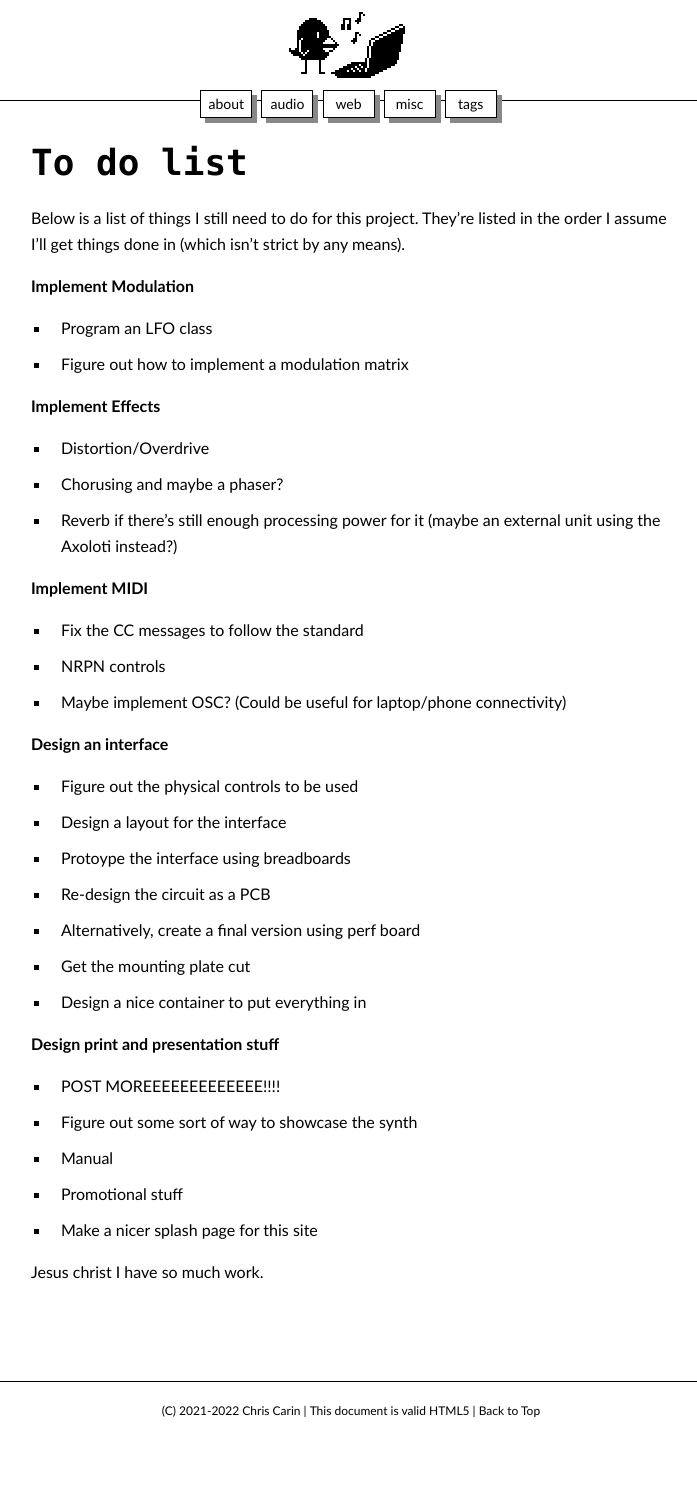
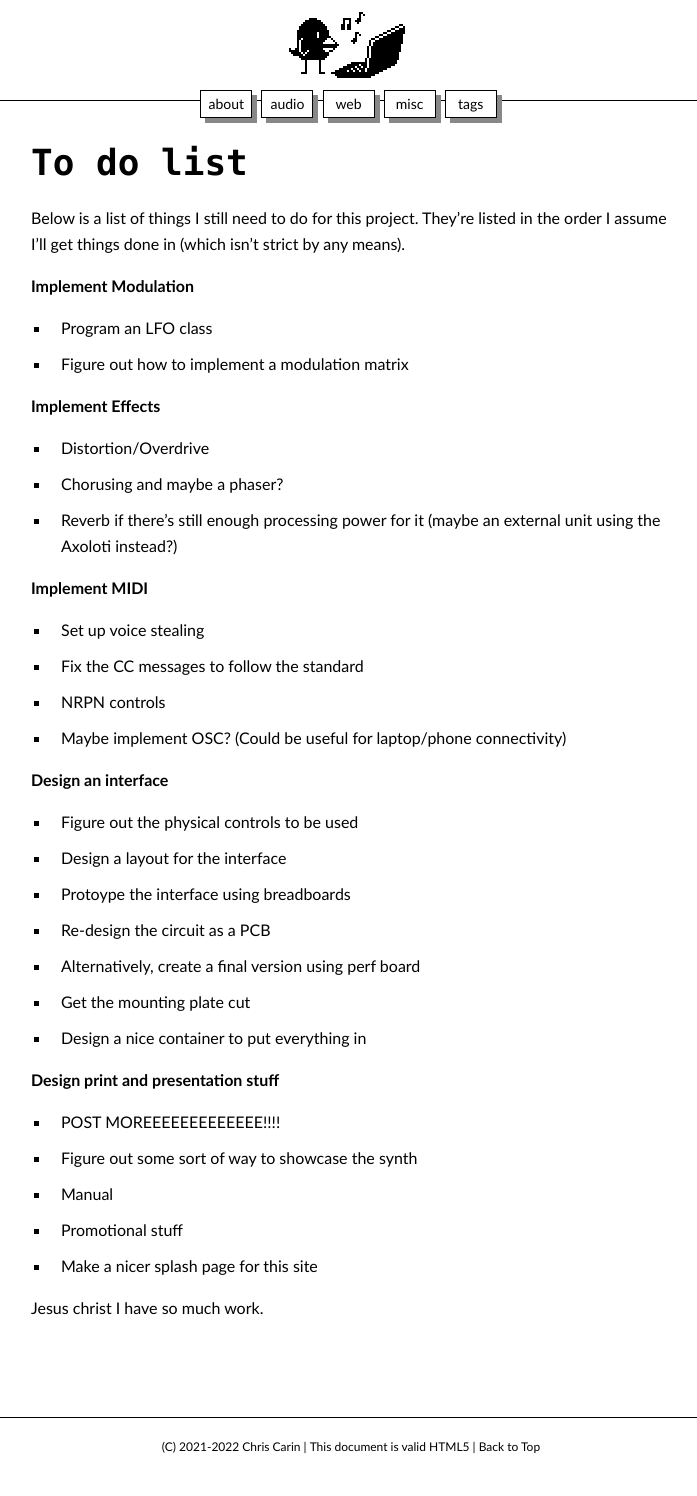
Before and after one commit to cheesoup/GRPH, a Jekyll site: the page built from todo.md, in a window 1280 px wide. Shown: the whole page, without its empty margins (289-986 px from the left). Built offline with Jekyll 4.4.1, drawn with Linux system fonts in a browser that asks for light colours; our own code applies the rules of GitHub Pages for plain Markdown files; before the commit the page ends 1460 px from its top, so only the background shows below that.

Commit message:
I need to stop pt 11

```diff
--- a/todo.md
+++ b/todo.md
@@ -12,6 +12,7 @@ Below is a list of things I still need to do for this project. They're listed in
 - Reverb if there's still enough processing power for it (maybe an external unit using the Axoloti instead?)
 
 **Implement MIDI**
+- Set up voice stealing
 - Fix the CC messages to follow the standard
 - NRPN controls
 - Maybe implement OSC? (Could be useful for laptop/phone connectivity)
```
Also changed, not shown: 10 other files.
